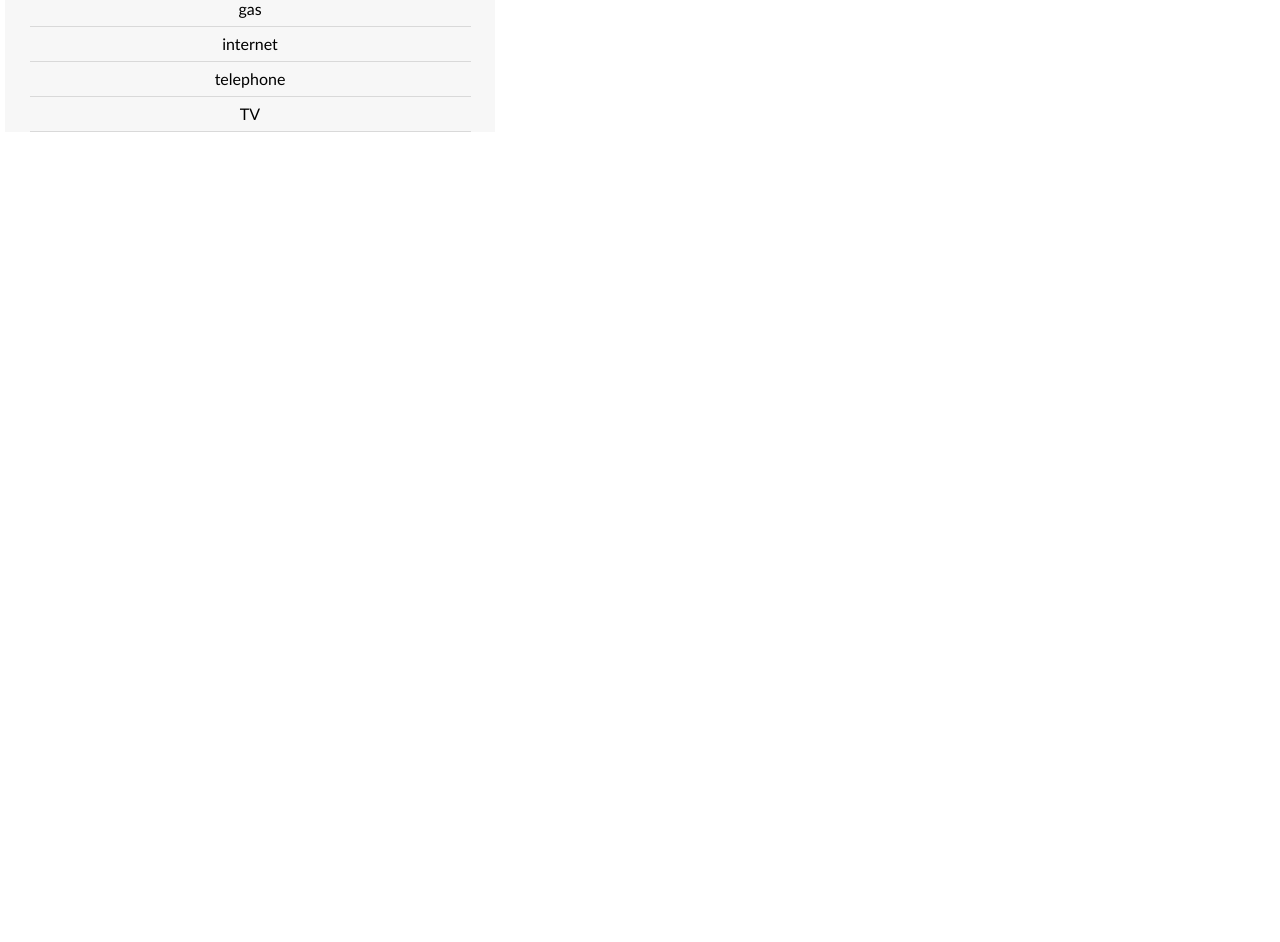
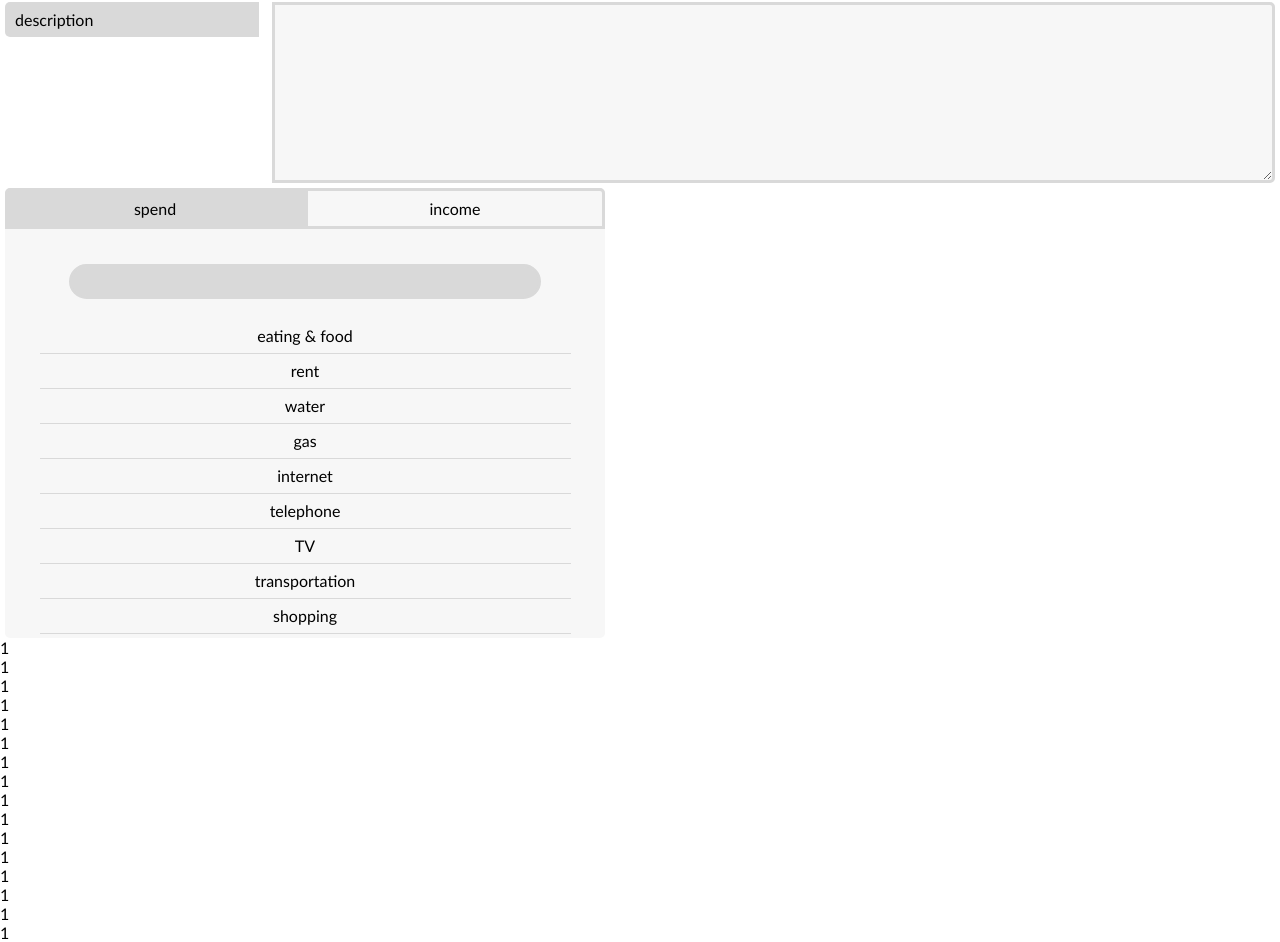
Before and after one commit to quanlichitieu/client, a Vue app: page / in a window 1280 px wide. Shown: the part 377-1319 px from the top of the page. Before the commit the page ends 800 px from the top, so only its background shows below. Built offline with nearby package versions, Linux system fonts and the light colour scheme; no server answers; the HTML template or start-up script is replaced by a standard one.

Commit message:
done 11 components

```diff
--- a/src/App.vue
+++ b/src/App.vue
@@ -5,14 +5,24 @@
             <router-link to="/about">About</router-link>
         </div>
         <router-view />
+        <Alert
+            :isShow="isShowAlert"
+            message="error: no such file or source directory found"
+            @closeAlert="isShowAlert = false"
+        />
     </div>
 </template>
 
 <script>
+import Alert from "./components/general/Alert";
+
+import { USDto, toUSD } from "./utils/moneyConverter.js";
+
 export default {
     data() {
         return {
             theme: this.$store.state.general.theme,
+            isShowAlert: false,
         };
     },
     computed: {
@@ -20,16 +30,18 @@ export default {
             return this.theme === "light" ? "light" : "dark";
         },
     },
-    mounted() {
+    components: {
+        Alert,
+    },
+    created() {
         //local storage setup
         if (localStorage.getItem("theme") !== "dark")
             localStorage.setItem("theme", "light");
-        document.body.style.backgroundColor = localStorage.getItem("theme") === "light" ? "#fff" : "#1a1a1a";
-        // setTimeout(() => {
-        //     this.$store.dispatch('general/setTheme', 'dark');
-        //     this.$store.dispatch('general/setLanguage', 'vn')
-        // }, 2000);
+        document.body.style.backgroundColor =
+            localStorage.getItem("theme") === "light" ? "#fff" : "#1a1a1a";
+        console.log(process.env.VUE_APP_API_URL);
     },
+    mounted() {},
 };
 </script>
 
@@ -80,6 +92,9 @@ p {
 h2 {
     font-family: Garamond, serif;
 }
+h3 {
+    font-family: Garamond, serif;
+}
 a.link {
     font-size: var(--text-font-size);
     font-family: "Trebuchet MS", sans-serif;
--- /dev/null
+++ b/src/components/general/Alert.vue
@@ -0,0 +1,51 @@
+<template>
+    <div class="alert" v-if="isShow">
+        <h3>{{ message }}</h3>
+        <i class="fas fa-times" @click="closeAlert" title="close"></i>
+    </div>
+</template>
+
+<script>
+export default {
+    name: "Alert",
+    props: {
+        message: String,
+        isShow: Boolean,
+    },
+    methods: {
+        closeAlert() {
+            this.$emit("closeAlert");
+        },
+    },
+};
+</script>
+
+<style>
+.alert {
+    display: block;
+    position: fixed;
+    width: 80%;
+    height: 80px;
+    top: 40px;
+    left: 50%;
+    transform: translateX(-50%);
+    background-color: #ff4336;
+    border-radius: 5px;
+}
+.alert h3 {
+    color: #fff;
+    font-size: 1.7em;
+    text-align: center;
+    line-height: 80px;
+    margin: 0;
+}
+.alert i {
+    color: #fff;
+    font-size: 1.5em;
+    display: block;
+    position: absolute;
+    right: 10px;
+    top: 50%;
+    transform: translateY(-50%);
+}
+</style>
--- a/src/components/general/Form/List.vue
+++ b/src/components/general/Form/List.vue
@@ -4,7 +4,7 @@
             v-for="(listElement, index) in listData"
             :key="index"
             :class="'element ' + (selected === listElement ? 'selected' : '')"
-            @click="data = listElement"
+            @click="handleClick(listElement)"
         >
             <p>{{ listElement }}</p>
             <div class="hr" v-if="index !== listData.length - 1"></div>
@@ -18,13 +18,18 @@ export default {
     data() {
         return {
             theme: this.$store.state.general.theme,
-            data: "",
+            data: this.selected,
         };
     },
     props: {
         listData: Array,
         selected: String,
         disabled: Boolean,
+    },
+    methods: {
+        handleClick(value) {
+            this.data = value;
+        },
     },
     computed: {
         getTheme() {
@@ -38,6 +43,11 @@ export default {
                 this.$emit("dataUpdated", this.data + "");
             }
         },
+        selected() {
+            if (this.selected !== this.data) {
+                this.data = this.selected;
+            }
+        }
     },
 };
 </script>
--- a/src/components/general/Form/ListSearch.vue
+++ b/src/components/general/Form/ListSearch.vue
@@ -97,7 +97,6 @@ export default {
     width: 80%;
     height: 35px;
     margin: auto;
-    margin-top: 20px;
     margin-bottom: 20px;
     border-radius: 50px;
     box-shadow: none;
--- a/src/components/general/TabBar.vue
+++ b/src/components/general/TabBar.vue
@@ -0,0 +1,108 @@
+<template>
+    <div :class="'tab-bar ' + getTheme">
+        <div class="nav">
+            <div
+                v-for="(item, index) in tabBarList"
+                :class="'nav-item ' + (selected === item ? 'selected' : '')"
+                :key="index"
+                @click="selected = item"
+            >
+                <p>{{ item }}</p>
+            </div>
+        </div>
+        <div class="content">
+            <div
+                v-for="(item, index) in tabBarList"
+                :key="index"
+                :class="'content-item ' + item"
+                v-show="item===selected"
+            >
+                <slot :name="item"></slot>
+            </div>
+        </div>
+    </div>
+</template>
+
+<script>
+export default {
+    name: "TabBar",
+    data() {
+        return {
+            theme: this.$store.state.general.theme,
+            selected: this.tabBarList[0],
+        };
+    },
+    props: {
+        tabBarList: Array,
+    },
+    computed: {
+        getTheme() {
+            return this.theme === "light" ? "light" : "dark";
+        },
+    },
+};
+</script>
+
+<style scoped>
+/*   general   */
+.tab-bar {
+    position: relative;
+    margin: 5px;
+    width: 100%;
+    height: 100%;
+    border-radius: 5px;
+}
+.tab-bar .nav {
+    display: table;
+    table-layout: fixed;
+    width: 100%;
+    height: 35px;
+}
+.tab-bar .nav .nav-item {
+    display: table-cell;
+    width: 2%;
+    text-align: center;
+    line-height: 35px;
+}
+.tab-bar .nav .nav-item:hover {
+    cursor: pointer;
+}
+.tab-bar .nav .nav-item:first-child {
+    border-top-left-radius: 5px;
+}
+.tab-bar .nav .nav-item:last-child {
+    border-top-right-radius: 5px;
+}
+.tab-bar .content {
+    margin-top: 35px;
+    width: 100%;
+    height: calc(100% - 76px);
+}
+.tab-bar .content .content-item {
+    width: 100%;
+    height: 100%;
+}
+/* ___________ */
+/* light theme */
+.light .tab-bar {
+    background-color: var(--l-background-2);
+}
+.light  .tab-bar .nav .nav-item {
+    border: 3px solid var(--l-background-3);
+}
+.light  .tab-bar .nav .selected {
+    background-color: var(--l-background-3);
+}
+/* ___________ */
+/*  dark theme */
+.dark .tab-bar {
+    background-color: var(--d-background-2);
+}
+.dark  .tab-bar .nav .nav-item {
+    border: 3px solid var(--d-background-3);
+}
+.dark  .tab-bar .nav .selected {
+    background-color: var(--d-background-3);
+}
+/* ___________ */
+</style>
--- a/src/router/index.js
+++ b/src/router/index.js
@@ -12,6 +12,9 @@ const routes = [
         name: 'About',
         component: () => import('../views/About.vue')
     },
+    {
+        path: '/'
+    }
     // {
     //     path: '/:notFound',
     //     name: 'NotFound',
--- a/src/store/index.js
+++ b/src/store/index.js
@@ -1,9 +1,11 @@
 import { createStore } from 'vuex'
 
 import general from './general'
+import user from './user'
 
 export default createStore({
     modules: {
-        general
+        general,
+        user,
     }
 })
--- /dev/null
+++ b/src/store/user.js
@@ -0,0 +1,41 @@
+export default {
+    namespaced: true,
+    state: () => ({
+        userName: '',
+        email: '',
+        totalBalance: 0,
+        currencyUnit: '',
+    }),
+    mutations: {
+        setUserName(state, userName) {
+            state.userName = userName
+        },
+        setEmail(state, email) {
+            state.email = email
+        },
+        setTotalBalance(state, totalBalance) {
+            state.totalBalance = totalBalance
+        },
+        setCurrencyUnit(state, currencyUnit) {
+            state.currencyUnit = currencyUnit
+        },
+    },
+    actions: {
+        setUserName(state, userName) {
+            state.commit('setUserName', userName)
+        },
+        setEmail(state, email) {
+            state.commit('setEmail', email)
+        },
+        setTotalBalance(state, totalBalance) {
+            state.commit('setTotalBalance', totalBalance)
+        },
+        setCurrencyUnit(state, currencyUnit) {
+            state.commit('setCurrencyUnit', currencyUnit)
+        },
+    },
+    getters: {
+    },
+    modules: {
+    },
+}
--- /dev/null
+++ b/src/utils/moneyConverter.js
@@ -0,0 +1,61 @@
+export const USDto = function(currency, amount) {
+    let result = 0
+    switch (currency) {
+        case 'USD':
+            result = amount
+            break
+        case 'EUR':
+            result = amount * 0.88
+            break
+        case 'GPB':
+            result = amount * 0.73
+            break
+        case 'JPY':
+            result = amount * 114.19
+            break
+        case 'CNY':
+            result = amount * 6.34
+            break
+        case 'AUD':
+            result = amount * 1.38
+            break
+        case 'VND':
+            result = amount * 22650
+            break
+        case 'KRW':
+            result = amount * 1188.79
+            break
+    }
+    return result
+}
+
+export const toUSD = function(currency, amount) {
+    let result = 0
+    switch (currency) {
+        case 'USD':
+            result = amount
+            break
+        case 'EUR':
+            result = amount / 0.88
+            break
+        case 'GPB':
+            result = amount / 0.73
+            break
+        case 'JPY':
+            result = amount / 114.19
+            break
+        case 'CNY':
+            result = amount / 6.34
+            break
+        case 'AUD':
+            result = amount / 1.38
+            break
+        case 'VND':
+            result = amount / 22650
+            break
+        case 'KRW':
+            result = amount / 1188.79
+            break
+    }
+    return result
+}
--- a/src/views/Home.vue
+++ b/src/views/Home.vue
@@ -22,7 +22,7 @@
                 <Button text="Save" />
             </div>
         </ModalBox>
-        <!-- <form>
+        <form>
             <Input
                 label="name"
                 type="text"
@@ -45,18 +45,38 @@
                 :required="true"
                 :row="5"
             ></Textarea>
-        </form> -->
+        </form>
         <p>{{ myName }}</p>
-        <a class="link">click here</a>
+        <!-- <p>________________________________________</p>
         <div style="width: 500px; height: 300px">
             <ListSearch
-                :listData="listData"
+                :listData="listData1"
                 @dataUpdated="updateValue"
                 :selected="myName"
                 :disabled="false"
             />
         </div>
-        <!-- <p>1</p>
+        <p>________________________________________</p> -->
+        <div style="width: 600px; height: 450px">
+        <TabBar :tabBarList="tabBarList">
+            <template v-slot:spend>
+                <ListSearch
+                    :listData="listData1"
+                    @dataUpdated="updateValue"
+                    :selected="myName"
+                    :disabled="false"
+                />
+            </template>
+            <template v-slot:income>
+                <ListSearch
+                    :listData="listData2"
+                    @dataUpdated="updateValue"
+                    :selected="myName"
+                    :disabled="false"
+                />
+            </template>
+        </TabBar>
+        </div>
         <p>1</p>
         <p>1</p>
         <p>1</p>
@@ -71,7 +91,8 @@
         <p>1</p>
         <p>1</p>
         <p>1</p>
-        <p>1</p> -->
+        <p>1</p>
+        <p>1</p>
     </div>
 </template>
 
@@ -83,6 +104,7 @@ import Input from "../components/general/Form/Input";
 import Radio from "../components/general/Form/Radio";
 import Textarea from "../components/general/Form/Textarea";
 import ListSearch from "../components/general/Form/ListSearch";
+import TabBar from "../components/general/TabBar";
 
 export default {
     name: "Home",
@@ -90,6 +112,7 @@ export default {
         return {
             isLoading: false,
             myName: "",
+            data: "",
             radioData: [
                 {
                     name: "name1",
@@ -104,7 +127,7 @@ export default {
                     value: "value3",
                 },
             ],
-            listData: [
+            listData1: [
                 "eating & food",
                 "rent",
                 "water",
@@ -129,6 +152,16 @@ export default {
                 "others",
                 "update balance",
             ],
+            listData2: [
+                "salary",
+                "bonus",
+                "award",
+                "be donated",
+                "sell stuff",
+                "others",
+                "update balance",
+            ],
+            tabBarList: ["spend", "income"],
         };
     },
     methods: {
@@ -144,6 +177,7 @@ export default {
         Radio,
         Textarea,
         ListSearch,
+        TabBar,
     },
 };
 </script>
```
Also changed, not shown: src/store/wallet.js (added).
